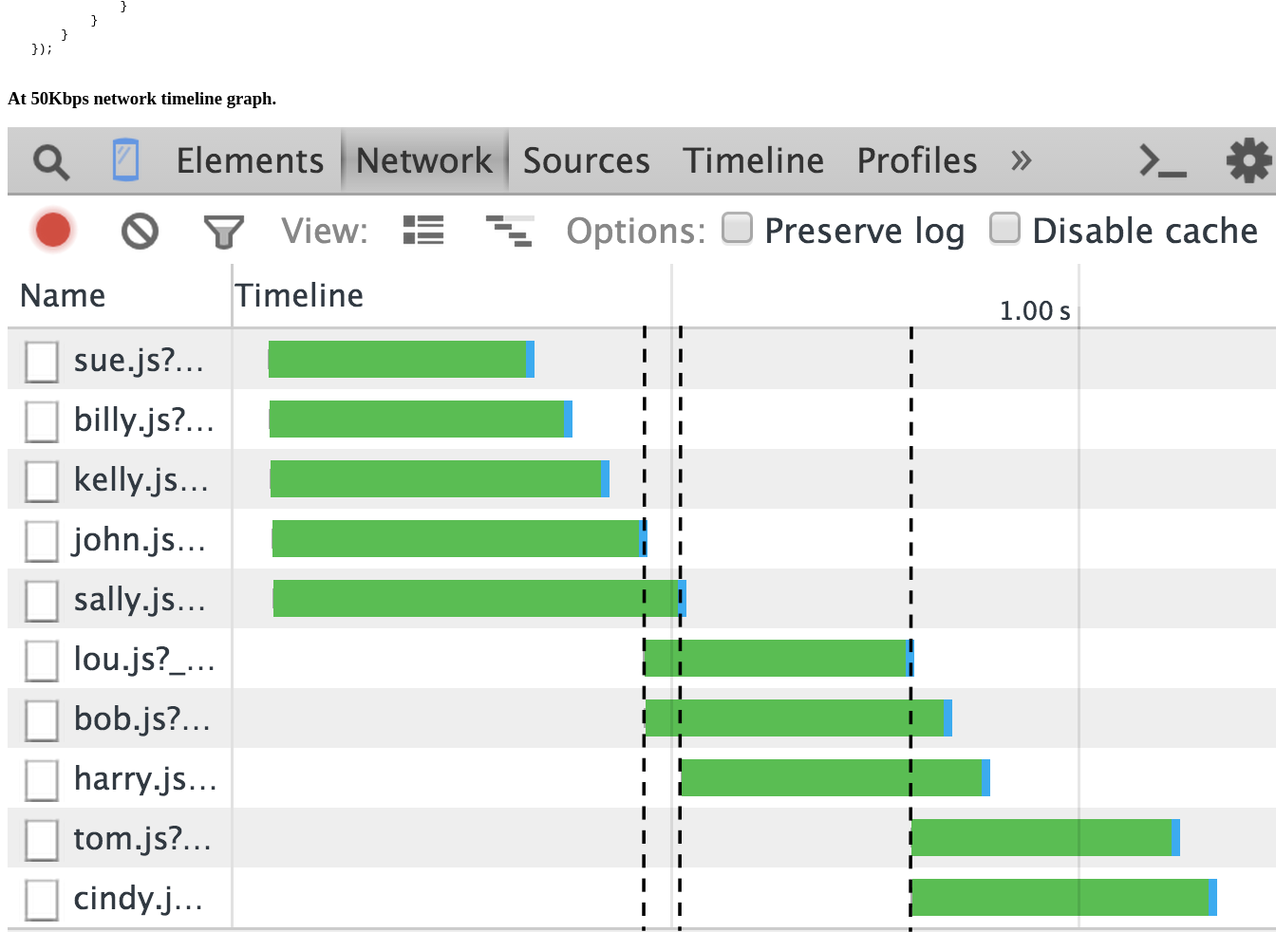
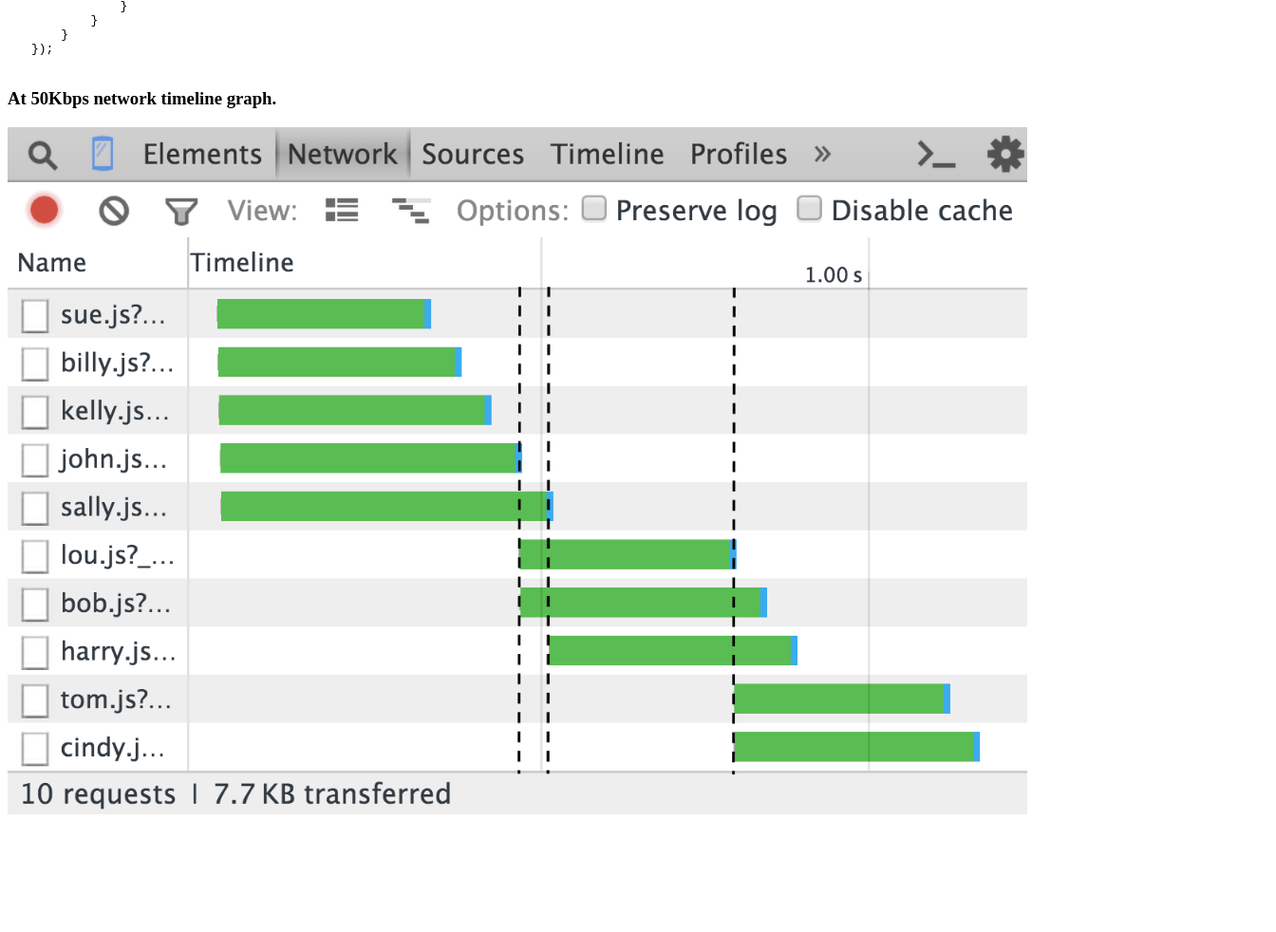
Before and after one commit to adussaq/amd_core, a plain HTML site: page index.html in a window 1280 px wide. Shown: the part 656-1638 px from the top of the page at 95% size, 1344 px wide, since content can reach past the window. After the commit the page ends 1522 px from the top, so only its background shows below. Drawn offline with Linux system fonts and the light colour scheme; no server answers.

```diff
--- a/index.html
+++ b/index.html
@@ -54,6 +54,6 @@
 });
 		</code></pre>
         <h3>At 50Kbps network timeline graph.</h3>
-        <img src="timeline.png">
+        <img src="timeline.png" style="max-width:85%">
 	</body>
 </html>
```
